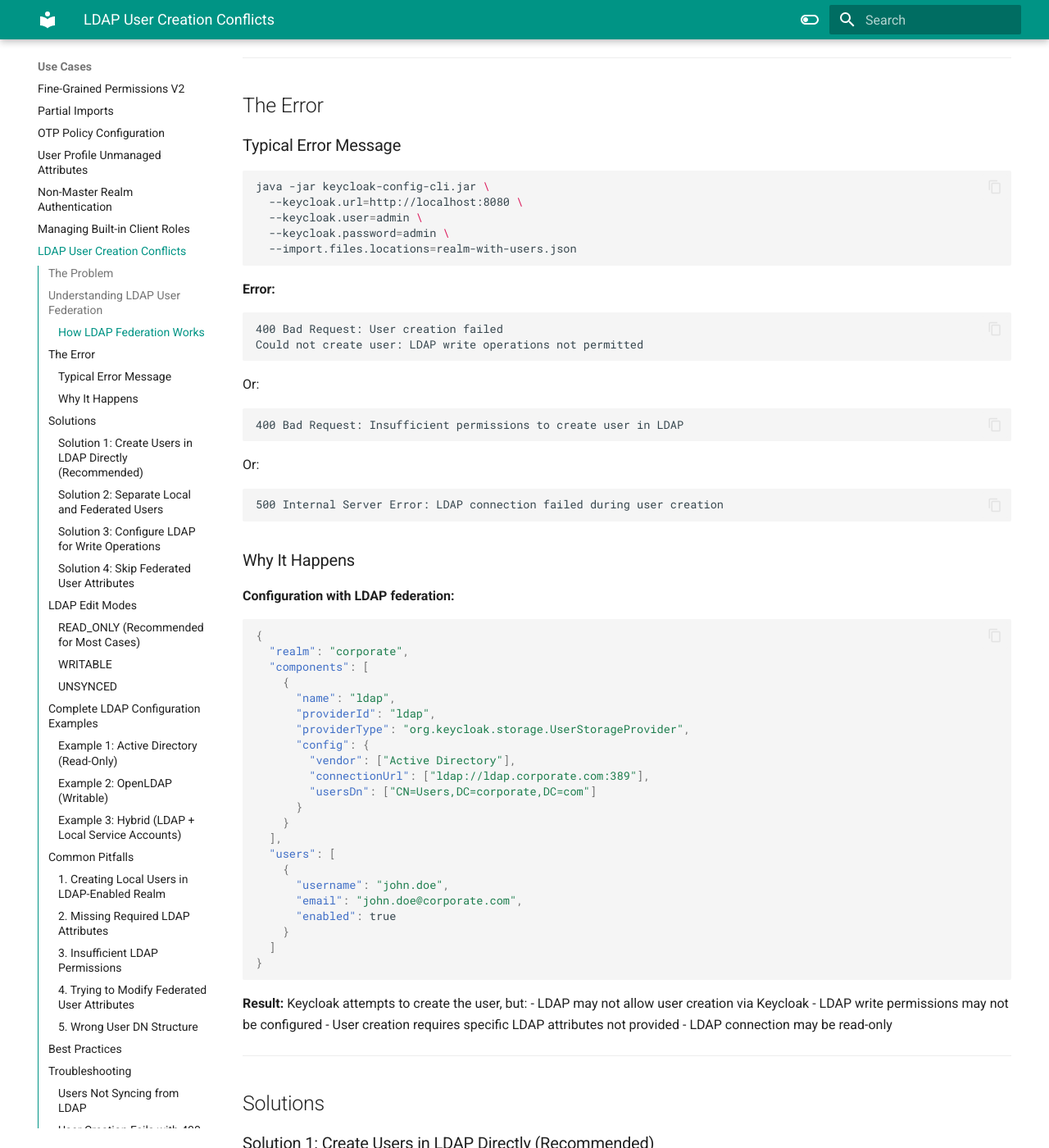
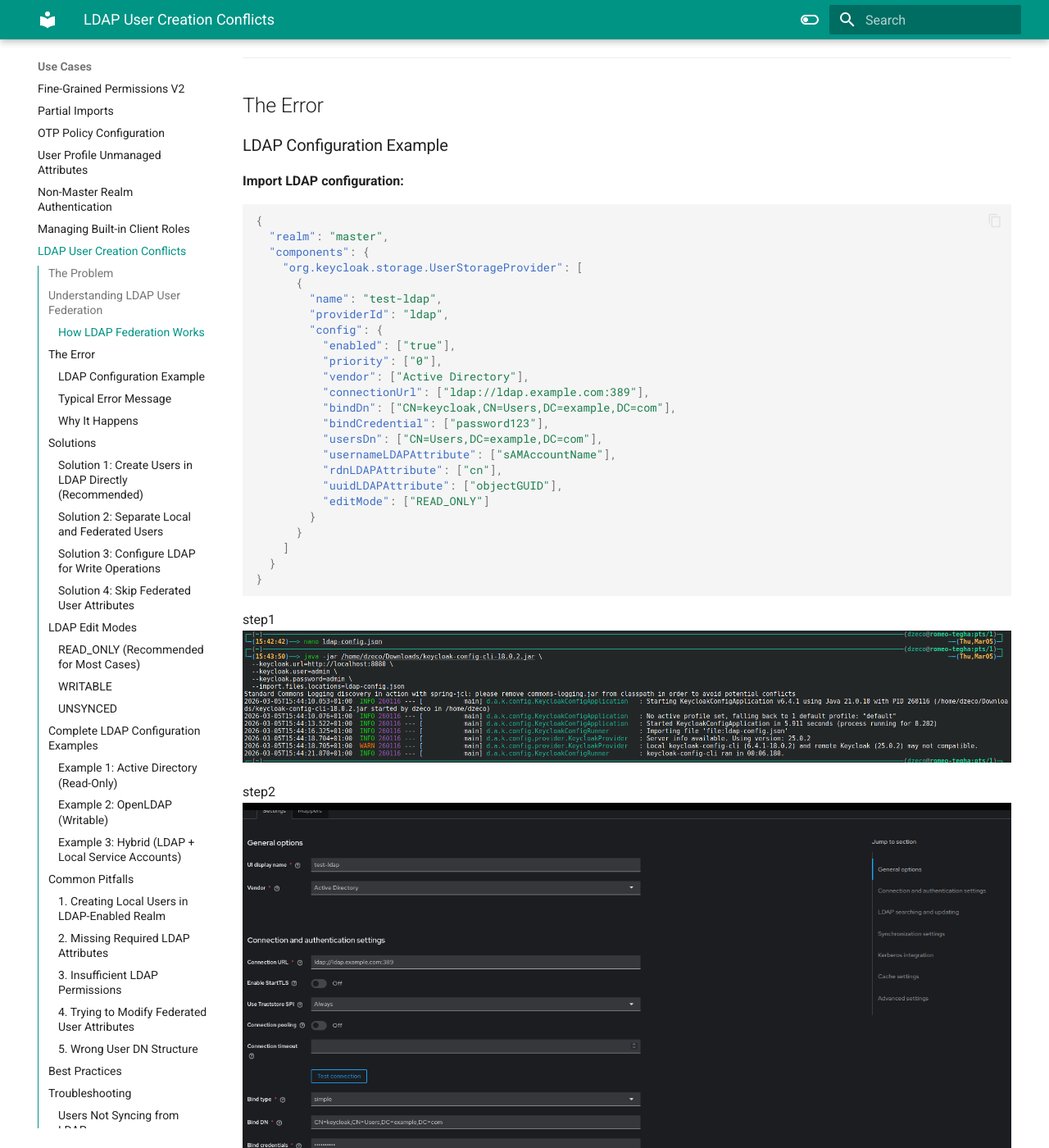
Before and after one commit to adorsys/keycloak-config-cli, an MkDocs documentation site: the page built from docs/config/ldap-user-creation-conflicts.md, in a window 1280 px wide and 1400 px high, scrolled down 1094 px. Shown: the whole window at 82% size. Built offline with MkDocs 1.6.1 and Material for MkDocs 9.7.7, drawn with Linux system fonts in a browser that asks for light colours; some of the changed text lies outside the part shown.

Commit message:
docs: updated ldap-user-creation-conflicts.md file and added screenshot for better overview

````diff
--- a/docs/config/ldap-user-creation-conflicts.md
+++ b/docs/config/ldap-user-creation-conflicts.md
@@ -40,16 +40,78 @@
 
 ## The Error
 
+### LDAP Configuration Example
+
+**Import LDAP configuration:**
+```json
+{
+  "realm": "master",
+  "components": {
+    "org.keycloak.storage.UserStorageProvider": [
+      {
+        "name": "test-ldap",
+        "providerId": "ldap",
+        "config": {
+          "enabled": ["true"],
+          "priority": ["0"],
+          "vendor": ["Active Directory"],
+          "connectionUrl": ["ldap://ldap.example.com:389"],
+          "bindDn": ["CN=keycloak,CN=Users,DC=example,DC=com"],
+          "bindCredential": ["password123"],
+          "usersDn": ["CN=Users,DC=example,DC=com"],
+          "usernameLDAPAttribute": ["sAMAccountName"],
+          "rdnLDAPAttribute": ["cn"],
+          "uuidLDAPAttribute": ["objectGUID"],
+          "editMode": ["READ_ONLY"]
+        }
+      }
+    ]
+  }
+}
+```
+
+step1
+![LDAP configuration in READ_ONLY mode with connection error](../images/ldap-images/ldap-config-readonly1.png)
+
+step2
+![LDAP configuration in READ_ONLY mode with connection error](../images/ldap-images/ldap-config-readonly2.png)
+
+*LDAP user federation configured with READ_ONLY edit mode. Connection test shows "Error when trying to connect to LDAP: 'UnknownHost'" because ldap.example.com doesn't exist. This demonstrates a common LDAP configuration issue.*
+
+---
+
 ### Typical Error Message
+
+**Attempting to create a user:**
 ```bash
 java -jar keycloak-config-cli.jar \
   --keycloak.url=http://localhost:8080 \
   --keycloak.user=admin \
   --keycloak.password=admin \
-  --import.files.locations=realm-with-users.json
+  --import.files.locations=user-with-ldap.json
 ```
 
-**Error:**
+**Configuration:**
+```json
+{
+  "realm": "master",
+  "users": [
+    {
+      "username": "john.doe",
+      "email": "john.doe@example.com",
+      "enabled": true,
+      "firstName": "John",
+      "lastName": "Doe"
+    }
+  ]
+}
+```
+
+![Error when attempting to create user in LDAP-enabled realm](../images/ldap-images/ldap-user-creation-error.png)
+
+*Connection error when LDAP server is unreachable. In production, you might see "400 Bad Request: User creation failed - LDAP write operations not permitted" when LDAP is in READ_ONLY mode.*
+
+**Common error messages:**
 ```
 400 Bad Request: User creation failed
 Could not create user: LDAP write operations not permitted
@@ -65,40 +127,20 @@
 500 Internal Server Error: LDAP connection failed during user creation
 ```
 
+Or:
+```
+Error when trying to connect to LDAP: 'UnknownHost'
+```
+
+---
 
 ### Why It Happens
-
-**Configuration with LDAP federation:**
-```json
-{
-  "realm": "corporate",
-  "components": [
-    {
-      "name": "ldap",
-      "providerId": "ldap",
-      "providerType": "org.keycloak.storage.UserStorageProvider",
-      "config": {
-        "vendor": ["Active Directory"],
-        "connectionUrl": ["ldap://ldap.corporate.com:389"],
-        "usersDn": ["CN=Users,DC=corporate,DC=com"]
-      }
-    }
-  ],
-  "users": [
-    {
-      "username": "john.doe",
-      "email": "john.doe@corporate.com",
-      "enabled": true
-    }
-  ]
-}
-```
 
 **Result:** Keycloak attempts to create the user, but:
 - LDAP may not allow user creation via Keycloak
 - LDAP write permissions may not be configured
 - User creation requires specific LDAP attributes not provided
-- LDAP connection may be read-only
+- LDAP connection may be read-only or unreachable
 
 ---
 
@@ -113,33 +155,33 @@
 {
   "realm": "corporate",
   "enabled": true,
-  "components": [
-    {
-      "name": "corporate-ldap",
-      "providerId": "ldap",
-      "providerType": "org.keycloak.storage.UserStorageProvider",
-      "config": {
-        "enabled": ["true"],
-        "priority": ["0"],
-        "vendor": ["Active Directory"],
-        "connectionUrl": ["ldap://ldap.corporate.com:389"],
-        "bindDn": ["CN=keycloak-service,CN=Users,DC=corporate,DC=com"],
-        "bindCredential": ["password123"],
-        "usersDn": ["CN=Users,DC=corporate,DC=com"],
-        "userObjectClasses": ["person", "organizationalPerson", "user"],
-        "usernameLDAPAttribute": ["sAMAccountName"],
-        "rdnLDAPAttribute": ["cn"],
-        "uuidLDAPAttribute": ["objectGUID"],
-        "fullSyncPeriod": ["86400"],
-        "changedSyncPeriod": ["3600"],
-        "authType": ["simple"],
-        "editMode": ["READ_ONLY"]
+  "components": {
+    "org.keycloak.storage.UserStorageProvider": [
+      {
+        "name": "corporate-ldap",
+        "providerId": "ldap",
+        "config": {
+          "enabled": ["true"],
+          "priority": ["0"],
+          "vendor": ["Active Directory"],
+          "connectionUrl": ["ldap://ldap.corporate.com:389"],
+          "bindDn": ["CN=keycloak-service,CN=Users,DC=corporate,DC=com"],
+          "bindCredential": ["password123"],
+          "usersDn": ["CN=Users,DC=corporate,DC=com"],
+          "userObjectClasses": ["person", "organizationalPerson", "user"],
+          "usernameLDAPAttribute": ["sAMAccountName"],
+          "rdnLDAPAttribute": ["cn"],
+          "uuidLDAPAttribute": ["objectGUID"],
+          "fullSyncPeriod": ["86400"],
+          "changedSyncPeriod": ["3600"],
+          "authType": ["simple"],
+          "editMode": ["READ_ONLY"]
+        }
       }
-    }
-  ]
+    ]
+  }
 }
 ```
-
 
 **Result:**
 - Users are synchronized from LDAP automatically
@@ -162,35 +204,38 @@
 **Strategy:** Use LDAP for regular users, local users for service accounts only.
 ```json
 {
-  "realm": "corporate",
+  "realm": "master",
   "enabled": true,
-  "components": [
-    {
-      "name": "corporate-ldap",
-      "providerId": "ldap",
-      "providerType": "org.keycloak.storage.UserStorageProvider",
-      "config": {
-        "enabled": ["true"],
-        "priority": ["1"],
-        "vendor": ["Active Directory"],
-        "connectionUrl": ["ldap://ldap.corporate.com:389"],
-        "bindDn": ["CN=keycloak-service,CN=Users,DC=corporate,DC=com"],
-        "bindCredential": ["password123"],
-        "usersDn": ["CN=Users,DC=corporate,DC=com"],
-        "usernameLDAPAttribute": ["sAMAccountName"],
-        "editMode": ["READ_ONLY"]
+  "components": {
+    "org.keycloak.storage.UserStorageProvider": [
+      {
+        "name": "corporate-ldap",
+        "providerId": "ldap",
+        "config": {
+          "enabled": ["true"],
+          "priority": ["1"],
+          "vendor": ["Active Directory"],
+          "connectionUrl": ["ldap://ldap.corporate.com:389"],
+          "bindDn": ["CN=keycloak-service,CN=Users,DC=corporate,DC=com"],
+          "bindCredential": ["password123"],
+          "usersDn": ["CN=Users,DC=corporate,DC=com"],
+          "usernameLDAPAttribute": ["sAMAccountName"],
+          "editMode": ["READ_ONLY"]
+        }
       }
-    }
-  ],
+    ]
+  },
   "users": [
     {
       "username": "keycloak-admin",
-      "email": "keycloak-admin@corporate.com",
+      "email": "admin@example.com",
+      "firstName": "Keycloak",
+      "lastName": "Admin",
       "enabled": true,
       "credentials": [
         {
           "type": "password",
-          "value": "SecureAdminPassword",
+          "value": "AdminPassword123",
           "temporary": false
         }
       ],
@@ -198,14 +243,24 @@
     },
     {
       "username": "api-service-account",
-      "email": "api@corporate.com",
+      "email": "api@example.com",
+      "firstName": "API",
+      "lastName": "Service",
       "enabled": true,
-      "serviceAccountClientId": "backend-service"
+      "serviceAccountClientId": "admin-cli"
     }
   ]
 }
 ```
+step1
 
+![Local service accounts created alongside LDAP federation](../images/ldap-images/ldap-service-account1.png)
+
+step2
+
+![Local service accounts created alongside LDAP federation](../images/ldap-images/ldap-service-account2.png)
+
+*Local service accounts (keycloak-admin, api-service-account) successfully created in the realm. These accounts are stored locally in Keycloak and don't conflict with LDAP federation.*
 
 **Result:**
 - LDAP users for human users (priority 1)
@@ -228,30 +283,31 @@
 ```json
 {
   "realm": "corporate",
-  "components": [
-    {
-      "name": "corporate-ldap",
-      "providerId": "ldap",
-      "providerType": "org.keycloak.storage.UserStorageProvider",
-      "config": {
-        "enabled": ["true"],
-        "priority": ["0"],
-        "vendor": ["Active Directory"],
-        "connectionUrl": ["ldap://ldap.corporate.com:389"],
-        "bindDn": ["CN=keycloak-admin,CN=Users,DC=corporate,DC=com"],
-        "bindCredential": ["AdminPassword123"],
-        "usersDn": ["CN=Users,DC=corporate,DC=com"],
-        "userObjectClasses": ["person", "organizationalPerson", "user"],
-        "usernameLDAPAttribute": ["sAMAccountName"],
-        "rdnLDAPAttribute": ["cn"],
-        "uuidLDAPAttribute": ["objectGUID"],
-        "editMode": ["WRITABLE"],
-        "firstNameLDAPAttribute": ["givenName"],
-        "lastNameLDAPAttribute": ["sn"],
-        "emailLDAPAttribute": ["mail"]
+  "components": {
+    "org.keycloak.storage.UserStorageProvider": [
+      {
+        "name": "corporate-ldap",
+        "providerId": "ldap",
+        "config": {
+          "enabled": ["true"],
+          "priority": ["0"],
+          "vendor": ["Active Directory"],
+          "connectionUrl": ["ldap://ldap.corporate.com:389"],
+          "bindDn": ["CN=keycloak-admin,CN=Users,DC=corporate,DC=com"],
+          "bindCredential": ["AdminPassword123"],
+          "usersDn": ["CN=Users,DC=corporate,DC=com"],
+          "userObjectClasses": ["person", "organizationalPerson", "user"],
+          "usernameLDAPAttribute": ["sAMAccountName"],
+          "rdnLDAPAttribute": ["cn"],
+          "uuidLDAPAttribute": ["objectGUID"],
+          "editMode": ["WRITABLE"],
+          "firstNameLDAPAttribute": ["givenName"],
+          "lastNameLDAPAttribute": ["sn"],
+          "emailLDAPAttribute": ["mail"]
+        }
       }
-    }
-  ],
+    ]
+  },
   "users": [
     {
       "username": "john.doe",
@@ -297,16 +353,17 @@
 ```json
 {
   "realm": "corporate",
-  "components": [
-    {
-      "name": "ldap",
-      "providerId": "ldap",
-      "providerType": "org.keycloak.storage.UserStorageProvider",
-      "config": {
-        "editMode": ["READ_ONLY"]
+  "components": {
+    "org.keycloak.storage.UserStorageProvider": [
+      {
+        "name": "ldap",
+        "providerId": "ldap",
+        "config": {
+          "editMode": ["READ_ONLY"]
+        }
       }
-    }
-  ],
+    ]
+  },
   "users": [
     {
       "username": "existing.ldap.user",
@@ -412,36 +469,37 @@
 {
   "realm": "corporate",
   "enabled": true,
-  "components": [
-    {
-      "name": "corporate-ad",
-      "providerId": "ldap",
-      "providerType": "org.keycloak.storage.UserStorageProvider",
-      "config": {
-        "enabled": ["true"],
-        "priority": ["0"],
-        "vendor": ["Active Directory"],
-        "connectionUrl": ["ldaps://ad.corporate.com:636"],
-        "startTls": ["false"],
-        "authType": ["simple"],
-        "bindDn": ["CN=keycloak-svc,CN=Service Accounts,DC=corporate,DC=com"],
-        "bindCredential": ["ServiceAccountPassword"],
-        "usersDn": ["CN=Users,DC=corporate,DC=com"],
-        "userObjectClasses": ["person", "organizationalPerson", "user"],
-        "usernameLDAPAttribute": ["sAMAccountName"],
-        "rdnLDAPAttribute": ["cn"],
-        "uuidLDAPAttribute": ["objectGUID"],
-        "firstNameLDAPAttribute": ["givenName"],
-        "lastNameLDAPAttribute": ["sn"],
-        "emailLDAPAttribute": ["mail"],
-        "editMode": ["READ_ONLY"],
-        "fullSyncPeriod": ["86400"],
-        "changedSyncPeriod": ["3600"],
-        "searchScope": ["2"],
-        "useTruststoreSpi": ["ldapsOnly"]
+  "components": {
+    "org.keycloak.storage.UserStorageProvider": [
+      {
+        "name": "corporate-ad",
+        "providerId": "ldap",
+        "config": {
+          "enabled": ["true"],
+          "priority": ["0"],
+          "vendor": ["Active Directory"],
+          "connectionUrl": ["ldaps://ad.corporate.com:636"],
+          "startTls": ["false"],
+          "authType": ["simple"],
+          "bindDn": ["CN=keycloak-svc,CN=Service Accounts,DC=corporate,DC=com"],
+          "bindCredential": ["ServiceAccountPassword"],
+          "usersDn": ["CN=Users,DC=corporate,DC=com"],
+          "userObjectClasses": ["person", "organizationalPerson", "user"],
+          "usernameLDAPAttribute": ["sAMAccountName"],
+          "rdnLDAPAttribute": ["cn"],
+          "uuidLDAPAttribute": ["objectGUID"],
+          "firstNameLDAPAttribute": ["givenName"],
+          "lastNameLDAPAttribute": ["sn"],
+          "emailLDAPAttribute": ["mail"],
+          "editMode": ["READ_ONLY"],
+          "fullSyncPeriod": ["86400"],
+          "changedSyncPeriod": ["3600"],
+          "searchScope": ["2"],
+          "useTruststoreSpi": ["ldapsOnly"]
+        }
       }
-    }
-  ]
+    ]
+  }
 }
 ```
 
@@ -452,33 +510,34 @@
 {
   "realm": "development",
   "enabled": true,
-  "components": [
-    {
-      "name": "dev-ldap",
-      "providerId": "ldap",
-      "providerType": "org.keycloak.storage.UserStorageProvider",
-      "config": {
-        "enabled": ["true"],
-        "priority": ["0"],
-        "vendor": ["Other"],
-        "connectionUrl": ["ldap://ldap.dev.local:389"],
-        "authType": ["simple"],
-        "bindDn": ["cn=admin,dc=dev,dc=local"],
-        "bindCredential": ["admin123"],
-        "usersDn": ["ou=users,dc=dev,dc=local"],
-        "userObjectClasses": ["inetOrgPerson"],
-        "usernameLDAPAttribute": ["uid"],
-        "rdnLDAPAttribute": ["uid"],
-        "uuidLDAPAttribute": ["entryUUID"],
-        "firstNameLDAPAttribute": ["givenName"],
-        "lastNameLDAPAttribute": ["sn"],
-        "emailLDAPAttribute": ["mail"],
-        "editMode": ["WRITABLE"],
-        "fullSyncPeriod": ["-1"],
-        "changedSyncPeriod": ["-1"]
+  "components": {
+    "org.keycloak.storage.UserStorageProvider": [
+      {
+        "name": "dev-ldap",
+        "providerId": "ldap",
+        "config": {
+          "enabled": ["true"],
+          "priority": ["0"],
+          "vendor": ["Other"],
+          "connectionUrl": ["ldap://ldap.dev.local:389"],
+          "authType": ["simple"],
+          "bindDn": ["cn=admin,dc=dev,dc=local"],
+          "bindCredential": ["admin123"],
+          "usersDn": ["ou=users,dc=dev,dc=local"],
+          "userObjectClasses": ["inetOrgPerson"],
+          "usernameLDAPAttribute": ["uid"],
+          "rdnLDAPAttribute": ["uid"],
+          "uuidLDAPAttribute": ["entryUUID"],
+          "firstNameLDAPAttribute": ["givenName"],
+          "lastNameLDAPAttribute": ["sn"],
+          "emailLDAPAttribute": ["mail"],
+          "editMode": ["WRITABLE"],
+          "fullSyncPeriod": ["-1"],
+          "changedSyncPeriod": ["-1"]
+        }
       }
-    }
-  ],
+    ]
+  },
   "users": [
     {
       "username": "developer1",
@@ -505,25 +564,26 @@
 {
   "realm": "production",
   "enabled": true,
-  "components": [
-    {
-      "name": "employee-ldap",
-      "providerId": "ldap",
-      "providerType": "org.keycloak.storage.UserStorageProvider",
-      "config": {
-        "enabled": ["true"],
-        "priority": ["1"],
-        "vendor": ["Active Directory"],
-        "connectionUrl": ["ldaps://ad.company.com:636"],
-        "bindDn": ["CN=keycloak,CN=Service Accounts,DC=company,DC=com"],
-        "bindCredential": ["${LDAP_PASSWORD}"],
-        "usersDn": ["OU=Employees,DC=company,DC=com"],
-        "usernameLDAPAttribute": ["sAMAccountName"],
-        "editMode": ["READ_ONLY"],
-        "customUserSearchFilter": ["(&(objectClass=user)(!(userAccountControl:1.2.840.113556.1.4.803:=2)))"]
+  "components": {
+    "org.keycloak.storage.UserStorageProvider": [
+      {
+        "name": "employee-ldap",
+        "providerId": "ldap",
+        "config": {
+          "enabled": ["true"],
+          "priority": ["1"],
+          "vendor": ["Active Directory"],
+          "connectionUrl": ["ldaps://ad.company.com:636"],
+          "bindDn": ["CN=keycloak,CN=Service Accounts,DC=company,DC=com"],
+          "bindCredential": ["${LDAP_PASSWORD}"],
+          "usersDn": ["OU=Employees,DC=company,DC=com"],
+          "usernameLDAPAttribute": ["sAMAccountName"],
+          "editMode": ["READ_ONLY"],
+          "customUserSearchFilter": ["(&(objectClass=user)(!(userAccountControl:1.2.840.113556.1.4.803:=2)))"]
+        }
       }
-    }
-  ],
+    ]
+  },
   "users": [
     {
       "username": "monitoring-service",
````
Also changed, not shown: other parts of docs/config/ldap-user-creation-conflicts.md (+27 -18 lines), docs/images/ldap-images/ldap-config-readonly1.png (added), docs/images/ldap-images/ldap-config-readonly2.png (added), docs/images/ldap-images/ldap-service-account1.png (added), docs/images/ldap-images/ldap-service-account2.png (added), docs/images/ldap-images/ldap-user-creation-error.png (added).
